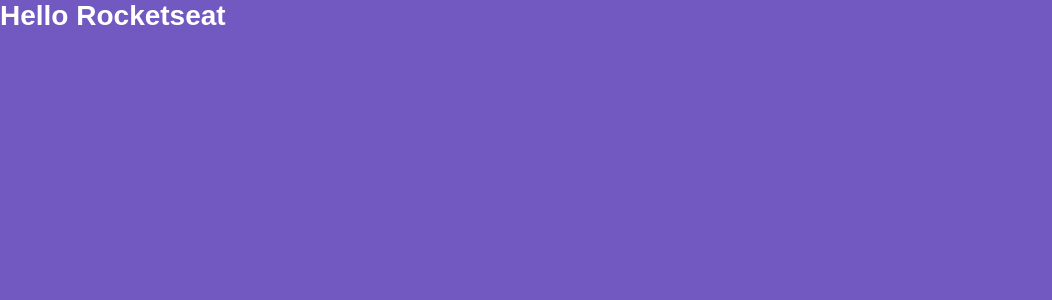
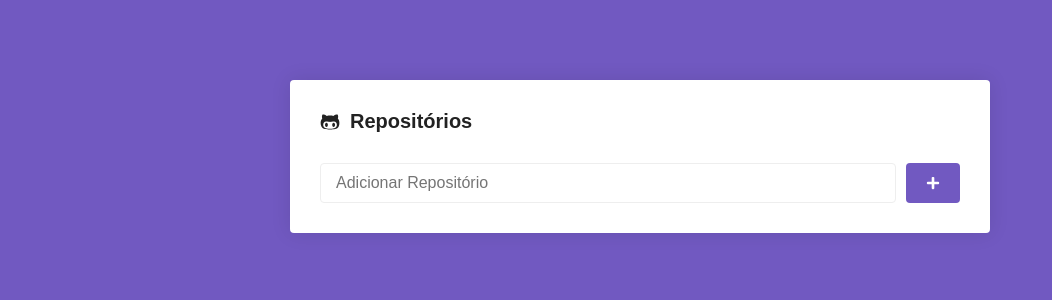
Before and after one commit to gusmorini/rocketseat-modulo-05, a React (Create React App) app: page / in a window 1280 px wide. Shown: the top 300 px of the page, without its empty margins (0-1052 px from the left). Built offline with nearby package versions, Linux system fonts and the light colour scheme.

Commit message:
api github, loading button

```diff
--- a/package.json
+++ b/package.json
@@ -6,8 +6,10 @@
     "@testing-library/jest-dom": "^4.2.4",
     "@testing-library/react": "^9.3.2",
     "@testing-library/user-event": "^7.1.2",
+    "axios": "^0.19.2",
     "react": "^16.12.0",
     "react-dom": "^16.12.0",
+    "react-icons": "^3.9.0",
     "react-router-dom": "^5.1.2",
     "react-scripts": "3.4.0",
     "styled-components": "^5.0.1"
--- a/src/pages/Main/index.js
+++ b/src/pages/Main/index.js
@@ -1,15 +1,76 @@
-import React from 'react';
+import React, { Component } from 'react';
+import { FaGithubAlt, FaPlus } from 'react-icons/fa';
 
-import { Title } from './styles';
+import api from '../../services/api';
 
-function Main() {
-  return <Title>Hello Rocketseat</Title>;
+import { Container, Form, SubmitButton } from './styles';
+
+export default class Main extends Component {
+  state = {
+    newRepo: '',
+    repositories: [],
+    loading: false,
+  };
+
+  handleInputChange = e => {
+    this.setState({ newRepo: e.target.value });
+  };
+
+  handleSubmit = async e => {
+    e.preventDefault();
+
+    this.setState({ loading: true });
+
+    const { newRepo, repositories } = this.state;
+
+    const response = await api.get(`/repos/${newRepo}`);
+
+    const data = {
+      name: response.data.full_name,
+    };
+
+    this.setState({
+      repositories: [...repositories, data],
+      newRepo: '',
+      loading: false,
+    });
+  };
+
+  render() {
+    const { newRepo, loading } = this.state;
+
+    return (
+      <Container>
+        <h1>
+          <FaGithubAlt />
+          Repositórios
+        </h1>
+
+        <Form onSubmit={this.handleSubmit}>
+          <input
+            type="text"
+            placeholder="Adicionar Repositório"
+            value={newRepo}
+            onChange={this.handleInputChange}
+          />
+
+          <SubmitButton loading={loading}>
+            <FaPlus color="#fff" size={14} />
+          </SubmitButton>
+        </Form>
+      </Container>
+    );
+  }
 }
-
-export default Main;
 
 /*
 
   Para utlizar estilos Globais use o createGlobalStyle
 
+  Sempre criar um novo component quando existir a necessidade
+  de vários niveis de encadeamento
+
+  todo elemento que deverá ser manipulado, como um button por exemplo
+  deve ser criado em um novo elemento
+
 */
--- a/src/pages/Main/styles.js
+++ b/src/pages/Main/styles.js
@@ -1,5 +1,64 @@
 import styled from 'styled-components';
 
-export const Title = styled.h1`
-  color: #fff;
+export const Container = styled.div`
+  max-width: 700px;
+  background: #fff;
+  border-radius: 4px;
+  box-shadow: 0 0 20px rgba(0, 0, 0, 0.1);
+  padding: 30px;
+  margin: 80px auto;
+
+  h1 {
+    font-size: 20px;
+    display: flex;
+    flex-direction: row;
+    align-items: center;
+  }
+
+  svg {
+    margin-right: 10px;
+  }
 `;
+
+export const Form = styled.form`
+  margin-top: 30px;
+  display: flex;
+  flex-direction: row;
+
+  input {
+    flex: 1;
+    border: 1px solid #eee;
+    padding: 10px 15px;
+    border-radius: 4px;
+    font-size: 16px;
+  }
+`;
+
+export const SubmitButton = styled.button.attrs(({ loading }) => ({
+  type: 'submit',
+  disabled: loading,
+}))`
+  background: #7159c1;
+  border: 0;
+  padding: 0 20px;
+  margin-left: 10px;
+  border-radius: 4px;
+
+  svg {
+    margin-right: 0px;
+    outline: none;
+  }
+
+  display: flex;
+  justify-content: center;
+  align-items: center;
+
+  &[disabled] {
+    cursor: not-allowed;
+    opacity: 0.6;
+  }
+`;
+
+/*
+  attrs() passa propriedades pro component
+*/
--- /dev/null
+++ b/src/services/api.js
@@ -0,0 +1,7 @@
+import axios from 'axios';
+
+const api = axios.create({
+  baseURL: 'https://api.github.com',
+});
+
+export default api;
--- a/src/styles/global.js
+++ b/src/styles/global.js
@@ -4,7 +4,7 @@ export default createGlobalStyle`
   * {
     margin: 0;
     padding: 0;
-    outline: 0;
+    outline: none;
     box-sizing: border-box;
   }
 
```
Also changed, not shown: 1 other file (tests, documents, lock files or other folders).
